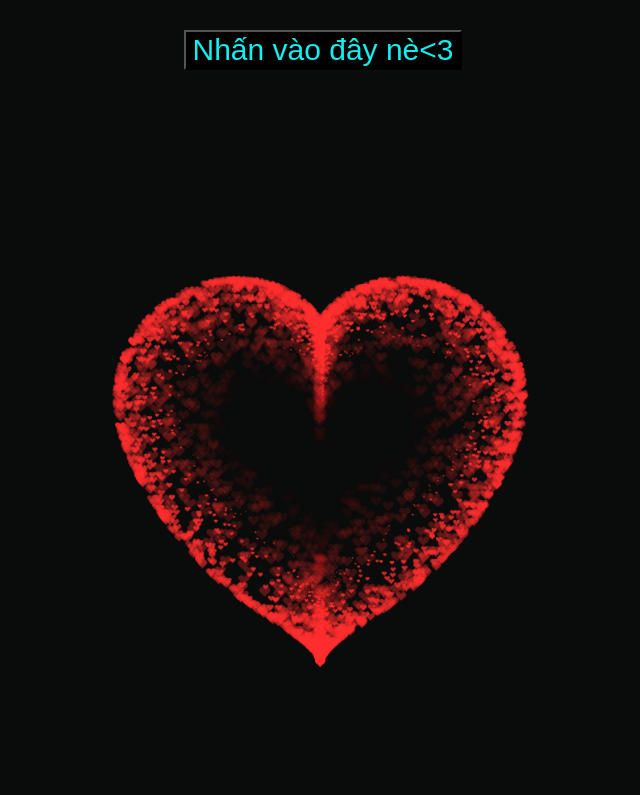
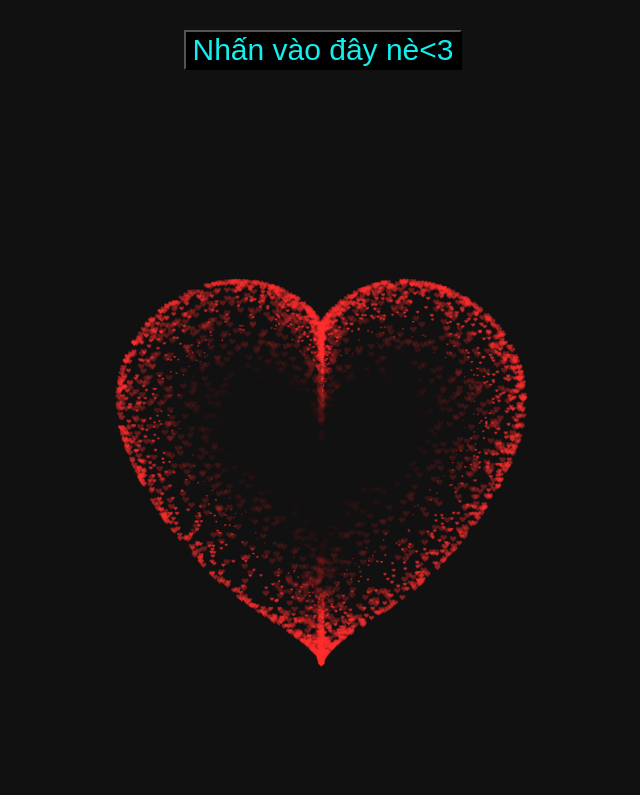
Before and after one commit to CauBaaaaaaaaaaaaaaaaa/love, a plain HTML site: page index.html in a window 1280 px wide. Shown: the whole page, without its empty margins (317-957 px from the left). Drawn offline with Linux system fonts and the light colour scheme; a web font is replaced by a local one.

Commit message:
Add files via upload

```diff
--- a/index.html
+++ b/index.html
@@ -30,7 +30,8 @@
             overflow: hidden;
             padding: 0;
             margin: 0;
-            background:#0a0b0b;
+            background :#000000ee;
+
         }
 
         canvas {
@@ -74,7 +75,7 @@
 <script>
  function myFunction() {
 
-    document.getElementById("demo").innerHTML = "Sinh nhật dui dẻ nha hai cu báo ";
+    document.getElementById("demo").innerHTML = "I LOVE YOU   ";
     Image.innerHTML.Image.getElementById("demo")= image.Image.src='https://scontent.fsgn4-1.fna.fbcdn.net/v/t39.30808-6/271924636_1528689690840460_7893914309886963975_n.jpg?_nc_cat=101&ccb=1-7&_nc_sid=e3f864&_nc_ohc=cjh7udVzxrMAX-ypAE1&_nc_ht=scontent.fsgn4-1.fna&oh=00_AfBkHubA4ASRLUGQKpV8rUkUvS0wYEjPqzheHbDAJrulZg&oe=63714651'
     }
 </script>
@@ -95,7 +96,7 @@
                 duration: 3, // particle duration in sec
                 velocity: 145, // particle velocity in pixels/sec
                 effect: -0.75, // play with this for a nice effect
-                size: 25, // particle size in pixels
+                size: 15, // particle size in pixels
             },
         };
 
```
